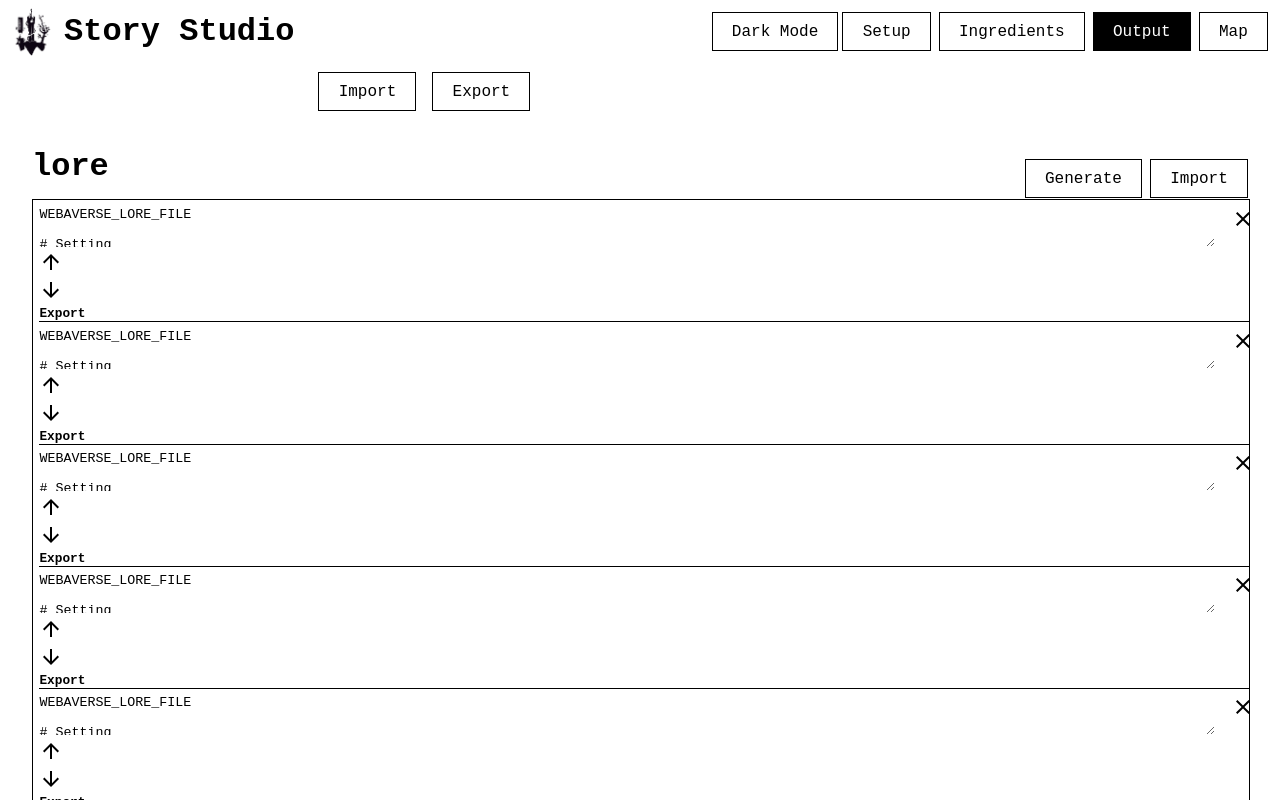
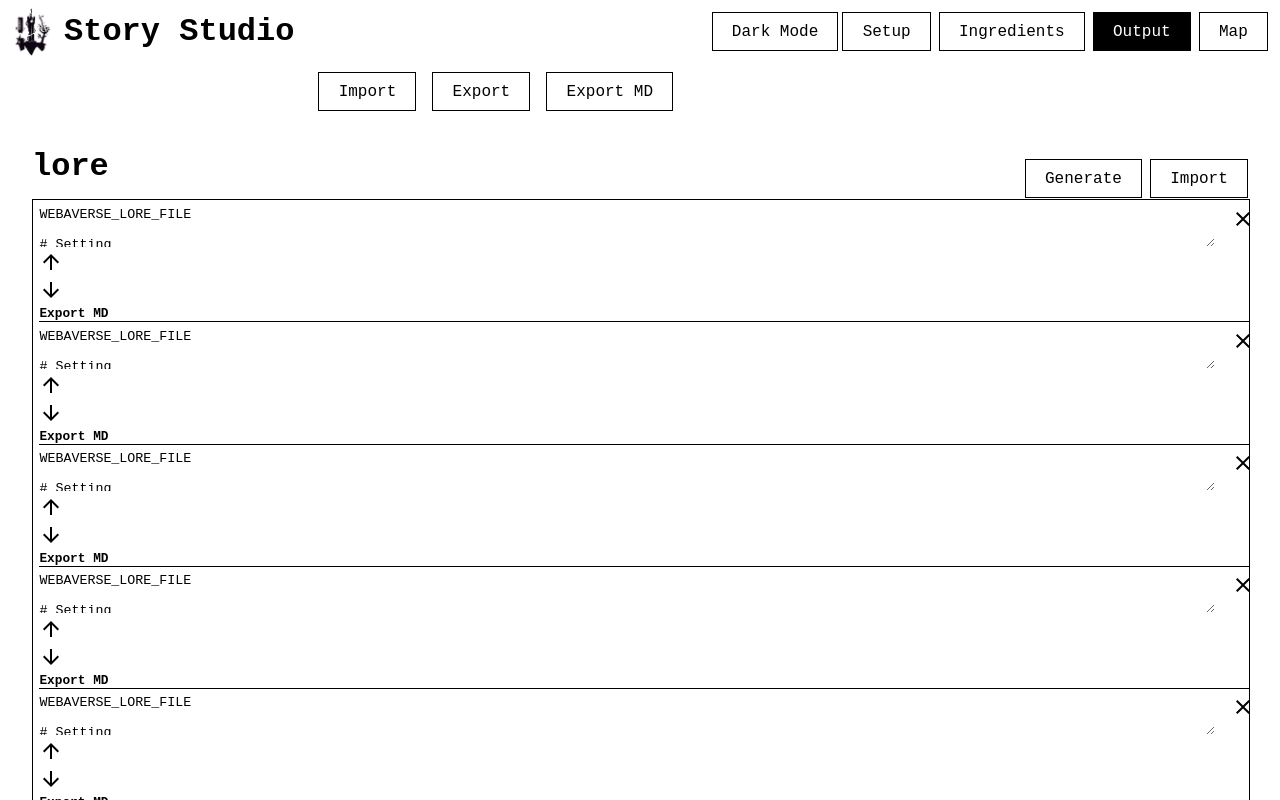
Before and after one commit to webaverse-studios/storystudio, a React (Vite) app: page / in a window 1280 px wide. Both pictures are taken after a click on the button "Output". Shown: the top 800 px of the page. Built offline with nearby package versions, Linux system fonts and the light colour scheme; what dungeoneer would draw is missing.

Commit message:
added import/export lore files as md (zip and individual) and fixed import/export json for lore files

```diff
--- a/package.json
+++ b/package.json
@@ -21,6 +21,7 @@
     "dotenv": "^16.0.1",
     "dungeoneer": "^2.1.5",
     "events": "^3.3.0",
+    "jszip": "^3.10.1",
     "lz-string": "^1.4.4",
     "module-from-string": "^3.2.1",
     "openai": "^3.0.0",
--- a/src/App.jsx
+++ b/src/App.jsx
@@ -133,10 +133,12 @@ function App() {
   const handleImport = (type, data) => {
     if (type === "ingredients") {
       setIngredients(data);
-    } else {
+    } else if (type === "lore") {
       console.log("setLoreData:", data);
       setLoreData(data);
       console.log("lore Data:", loreData);
+    } else {
+      setLoreFiles(data);
     }
   };
 
@@ -272,11 +274,13 @@ function App() {
   };
 
   const handleExport = (type) => {
-    console.log("exporting:", type);
     const json = JSON.stringify(
-      type === "ingredients" ? ingredients : loreData
+      type === "ingredients"
+        ? ingredients
+        : type === "lore"
+        ? loreData
+        : loreFiles
     );
-    console.log(json);
 
     const element = document.createElement("a");
     const file = new Blob([json], { type: "application/json" });
--- a/src/Entity.jsx
+++ b/src/Entity.jsx
@@ -23,6 +23,7 @@ const Entity = ({
   deleteEntityCallback,
   moveEntityCallback,
   showLabels = false,
+  type,
 }) => {
   let audioPlayer = null;
   const [shouldDelete, setShouldDelete] = React.useState(false);
@@ -274,23 +275,16 @@ const Entity = ({
       </button>
       <button
         onClick={() => {
-          const json = JSON.stringify(data);
           const element = document.createElement("a");
-          const file = new Blob([json], { type: "application/json" });
+          const file = new Blob([data], { type: "application/text" });
           element.href = URL.createObjectURL(file);
-          element.download =
-            (!data["name"] || data["name"] === undefined
-              ? "lore"
-              : data["name"]) +
-            "_" +
-            new Date().getTime() +
-            ".json";
+          element.download = "lore" + index + "_" + Date.now() + ".mb";
           document.body.appendChild(element);
           element.click();
           element.remove();
         }}
       >
-        Export
+        {type === "lore" ? "Export MD" : "Export"}
       </button>
     </div>
   );
--- a/src/ListBox.jsx
+++ b/src/ListBox.jsx
@@ -38,6 +38,7 @@ const ListBox = ({
                 moveEntityCallback={(entity, up) =>
                   moveEntityCallback(entity, up)
                 }
+                type={type}
               />
             );
           })}
--- a/src/LoreFiles.jsx
+++ b/src/LoreFiles.jsx
@@ -3,6 +3,7 @@ import { generate } from "./utils/openai_utils";
 import ListBox from "./ListBox";
 import { getFile } from "./getFile";
 import { makeId } from "./utils/utils";
+import JSZip from "jszip";
 
 function LoreFiles({
   dataType,
@@ -149,6 +150,24 @@ function LoreFiles({
     element.remove();
   };
 
+  const exportMassMD = async () => {
+    const data = [...loreFiles];
+    const zip = new JSZip();
+    for (let i = 0; i < data.length; i++) {
+      zip.file(
+        `lore_${i}.md`,
+        typeof data[i] === "string" ? data[i] : data[i][0]
+      );
+    }
+    const element = document.createElement("a");
+    const file = await zip.generateAsync({ type: "blob" });
+    element.href = URL.createObjectURL(file);
+    element.download = "lores_" + Date.now() + ".zip";
+    document.body.appendChild(element);
+    element.click();
+    element.remove();
+  };
+
   return (
     <div className="view">
       <div className={"importExportButtons"}>
@@ -157,6 +176,9 @@ function LoreFiles({
         </button>
         <button className={"exportButton"} onClick={() => exportHandler()}>
           Export
+        </button>
+        <button className={"exportButton"} onClick={() => exportMassMD()}>
+          Export MD
         </button>
       </div>
       <div className="sections">
```
Also changed, not shown: 1 other file (tests, documents, lock files or other folders).
